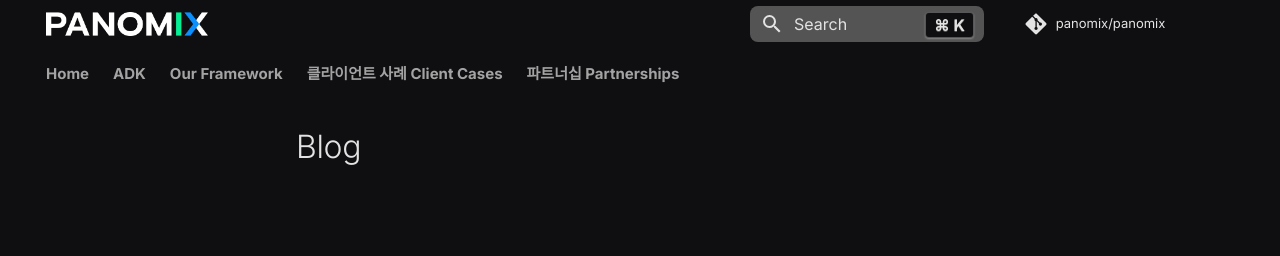
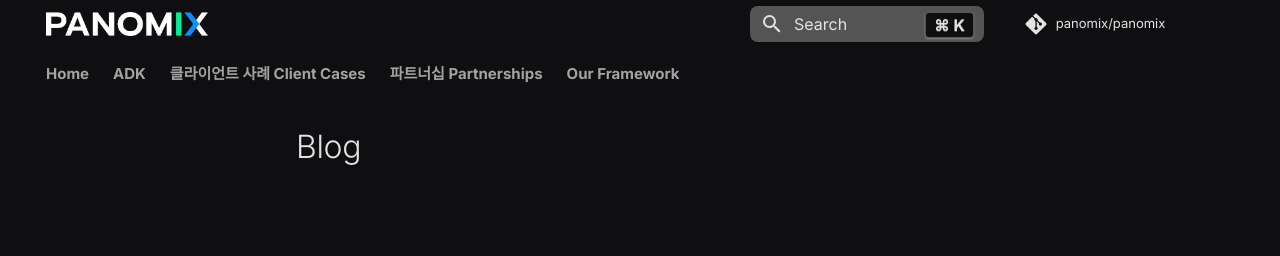
Before and after one commit to panomix/panomix, an MkDocs documentation site: the page built from docs/blog/index.md, in a window 1280 px wide. Shown: the top 256 px of the page. Built offline with MkDocs 1.6.1 and Material for MkDocs 9.7.7, drawn with Linux system fonts in a browser that asks for light colours; comment, search, counter and statistics services are not loaded; part of the change alters nothing that is shown.

```diff
--- a/mkdocs.yml
+++ b/mkdocs.yml
@@ -5,7 +5,6 @@ strict: true
 nav:
   - index.md
   - ADK : flagship/adk.md
-  - Our Framework: consulting/deliver.md
   - 클라이언트 사례 Client Cases:
       - 스웬 Swen: clients/news/news.md
       - 소셜봇 SocialBot: clients/socialbot/socialbot.md
@@ -15,6 +14,8 @@ nav:
   - 파트너십 Partnerships:
       - TikTok Marketing Partner: partners/tiktok/overview.md
       - Botpress Certified Partner: partners/botpress/overview.md
+
+  - Our Framework: consulting/deliver.md
   # - Consulting:
   #     - Discover: consulting/discover.md
   #     - Deliver: consulting/deliver.md
```
